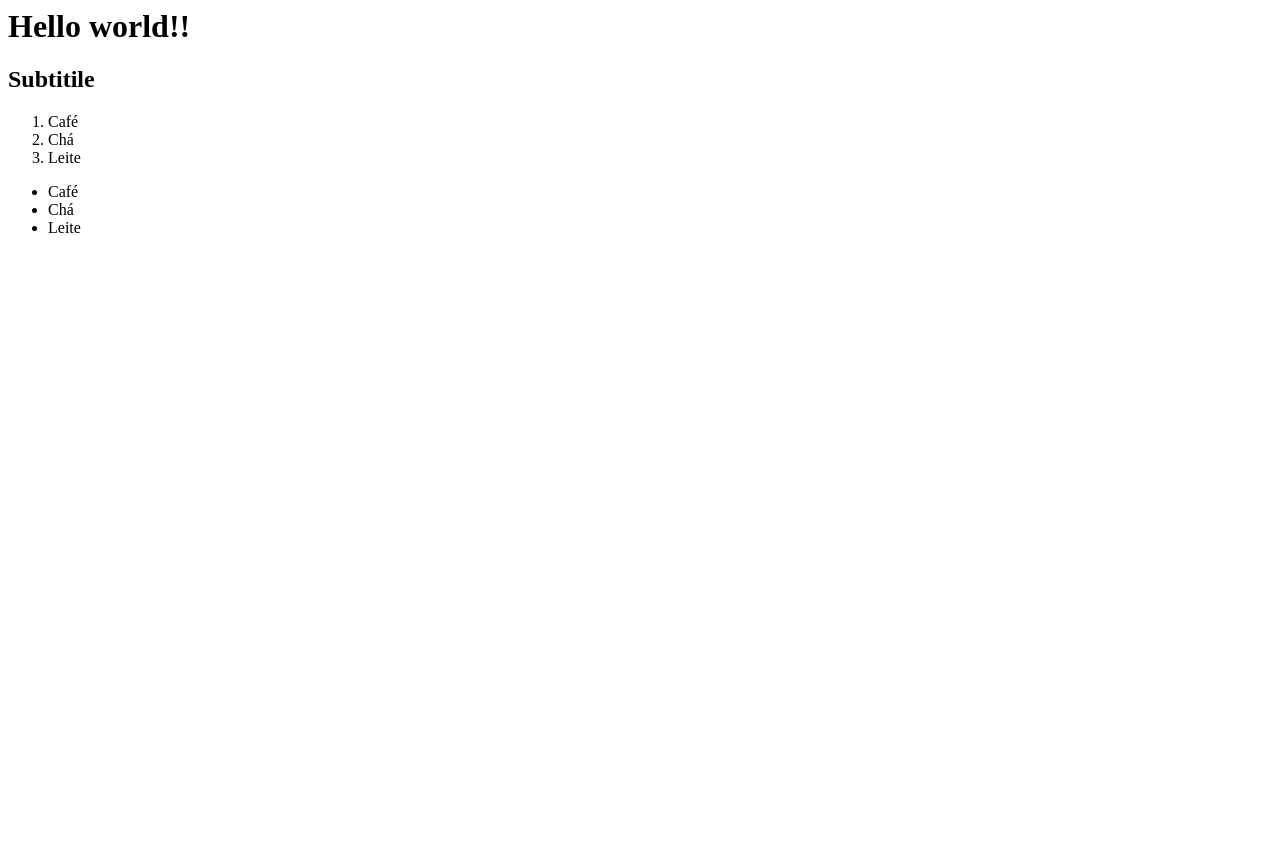
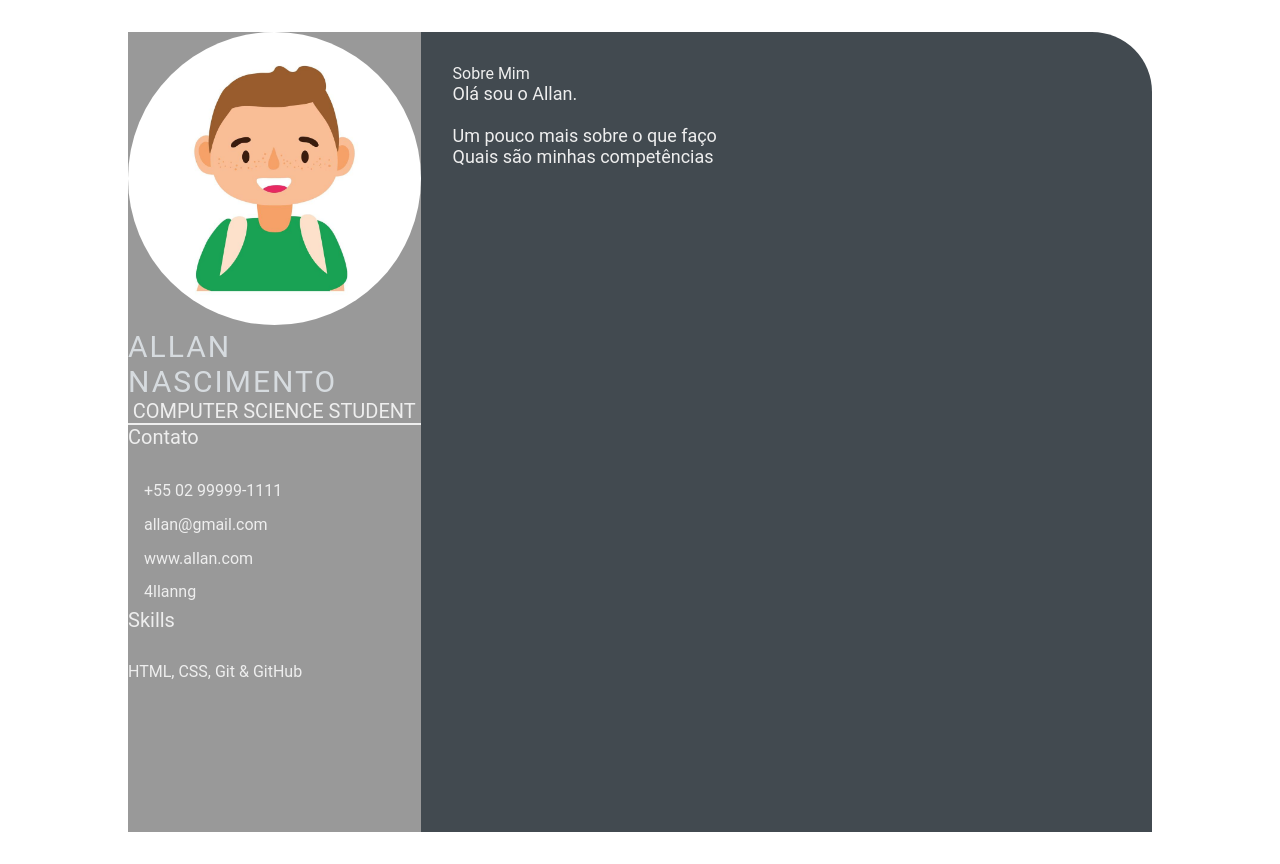
Before and after one commit to 4llanng/4llanng.github.io, a plain HTML site: page index.html in a window 1280 px wide. Before the commit the page ends 800 px from the top, so only its background shows below. Drawn offline with Linux system fonts and the light colour scheme.

Commit message:
day-02 (#2)

```diff
--- a/index.html
+++ b/index.html
@@ -1,21 +1,52 @@
-<html>
-    <head>
-        <title>
-            Olá, mundo
-        </title>
-    </head>
-    <body>
-        <h1> Hello world!!</h1>
-        <h2> Subtitile</h2>
-    </body>
-    <ol>
-        <li>Café</li>
-        <li>Chá</li>
-        <li>Leite</li>
-    </ol>
-    <ul>
-        <li>Café</li>
-        <li>Chá</li>
-        <li>Leite</li>
-    </ul>
+<!DOCTYPE html>
+<html lang="en">
+<head>
+    <meta charset="UTF-8">
+    <meta http-equiv="X-UA-Compatible" content="IE=edge">
+    <meta name="viewport" content="width=device-width, initial-scale=1.0">
+    <title>Allan Nascimento</title>
+
+    <link rel="stylesheet" href="style.css">
+
+</head>
+<body>
+    <main class="resume-contents">
+        <section class="left-section">
+            <section class="left-section-content">
+                <div class="profile">
+                    <img class="profile-image" src="img/profile-image.jpeg" alt="Profile image">
+                    <p class="name">Allan Nascimento</p>
+                    <p class="profession">Computer Science Student</p>
+                </div>
+                <div class="contact-info">
+                    <p class="left-title">Contato</p>
+                    <ul>
+                        <li><i class="fa fa-phone"></i>+55 02 99999-1111</li>
+                        <li><i class="fa fa-envelope"></i>allan@gmail.com</li>
+                        <li><i class="fa fa-globe"></i>www.allan.com</li>
+                        <li><i class="fa fa-github"></i>4llanng</li>
+                    </ul>
+                </div>
+                <div class="skills">
+                    <p class="left-title">Skills</p>
+                    <ul>
+                        <li><p>HTML, CSS, Git & GitHub</p></li>
+                    </ul>
+                </div>
+            </section>
+            </section>
+            <section class="right-section">
+                <div class="right-section-contents">
+                    <section class="about gap">
+                        <div class="right-title">Sobre Mim</div>
+                        <p class="about-me-contents">
+                            Olá sou o Allan.<br>
+                            <br> Um pouco mais sobre o que faço
+                            <br> Quais são minhas competências
+                        </p>
+                    </section>
+                </div>
+            </section>
+    </main>
+</body>
 </html>
--- /dev/null
+++ b/style.css
@@ -0,0 +1,103 @@
+* {
+    margin: 0;
+    padding: 0;
+    box-sizing: border-box;
+    list-style: none;
+    font-family: 'Roboto', sans-serif;
+}
+
+.resume-contents {
+    min-height: 100vh;
+    width: 80%;
+    margin: 2rem auto;
+    display: grid;
+    grid-template-columns: repeat(7, 1fr);
+}
+
+.left-section {
+    grid-column: span 2;
+    height: 100%;
+    background-color: #999999;
+}
+
+.right-section {
+    grid-column: span 5;
+    height: 100%;
+    background-color: #424a50;
+    border-radius: 0px 60px 0px 0px;
+}
+
+.left-section-contents{
+    padding: 2rem 2rem;
+}
+
+.profile {
+    width: 100%;
+    border-bottom: 2px solid #eeeeee;
+}
+
+.profile .profile-image {
+    width: 100%;
+    border-radius: 100%;
+}
+
+.name {
+    color: #D6DBDF;
+    font-size: 30px;
+    letter-spacing: 2px;
+    text-transform: uppercase;
+}
+
+.profession {
+    color: #eeeeee;
+    font-size: 20px;
+    text-transform: uppercase;
+    text-align: center;
+}
+
+/* .contact-info { border-bottom: 2px solid #1B2631; } */
+.left-title {
+    color: #eeeeee;
+    font-size: 20px;
+}
+
+.contact-info ul {
+    padding-top: 1.5rem;
+}
+
+.contact-info ul li,
+.references ul li {
+    padding: .4rem 0;
+    color: #eeeeee;
+}
+
+.contact-info ul li i,
+.references ul li i {
+    padding-right: 1rem;
+    font-size: 18px;
+    color: #eeeeee;
+}
+
+.skills ul {
+    padding-top: 1.5rem;
+}
+.skills ul li p {
+    padding: .4rem 0;
+    color: #eeeeee;
+}
+
+.right-section-contents {
+    padding: 2rem 2rem;
+}
+
+.right-title {
+    color: #eeeeee;
+}
+
+.gap {
+    padding-bottom: 2rem;
+}
+.about-me-contents {
+    font-size: 18px;
+    color: #eeeeee;
+}
```
Also changed, not shown: img/profile-image.jpeg (added).
